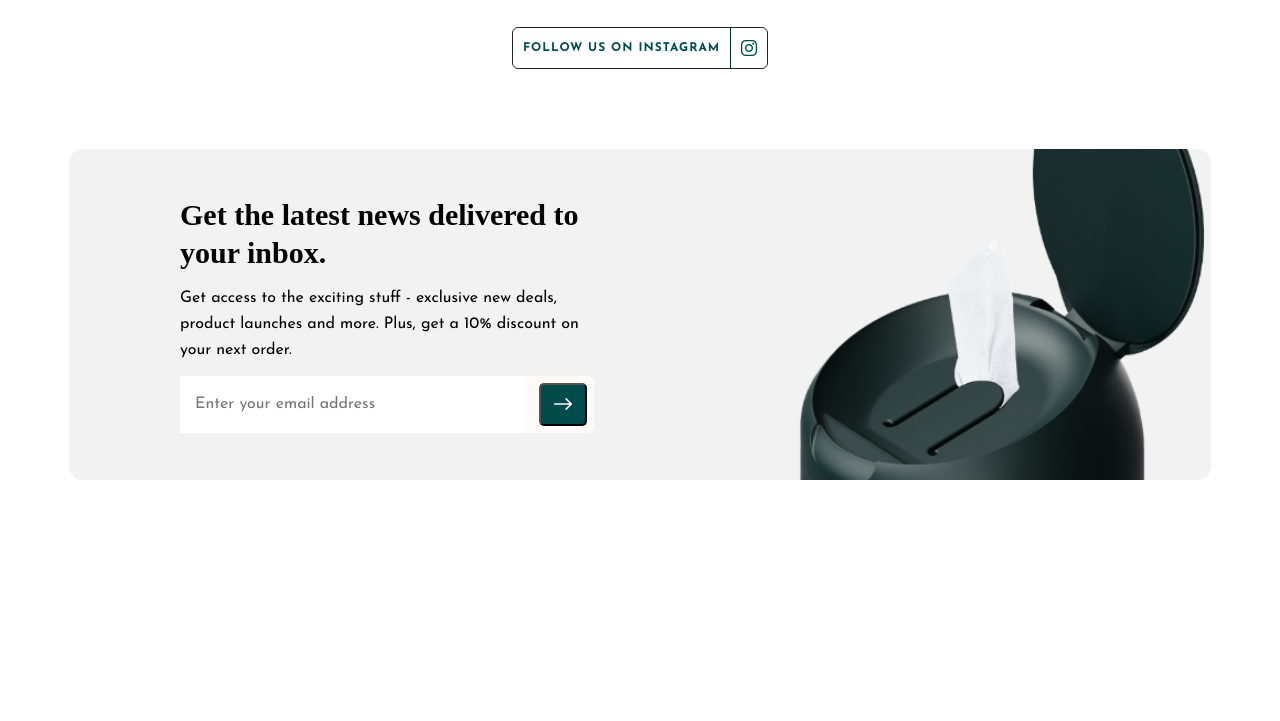
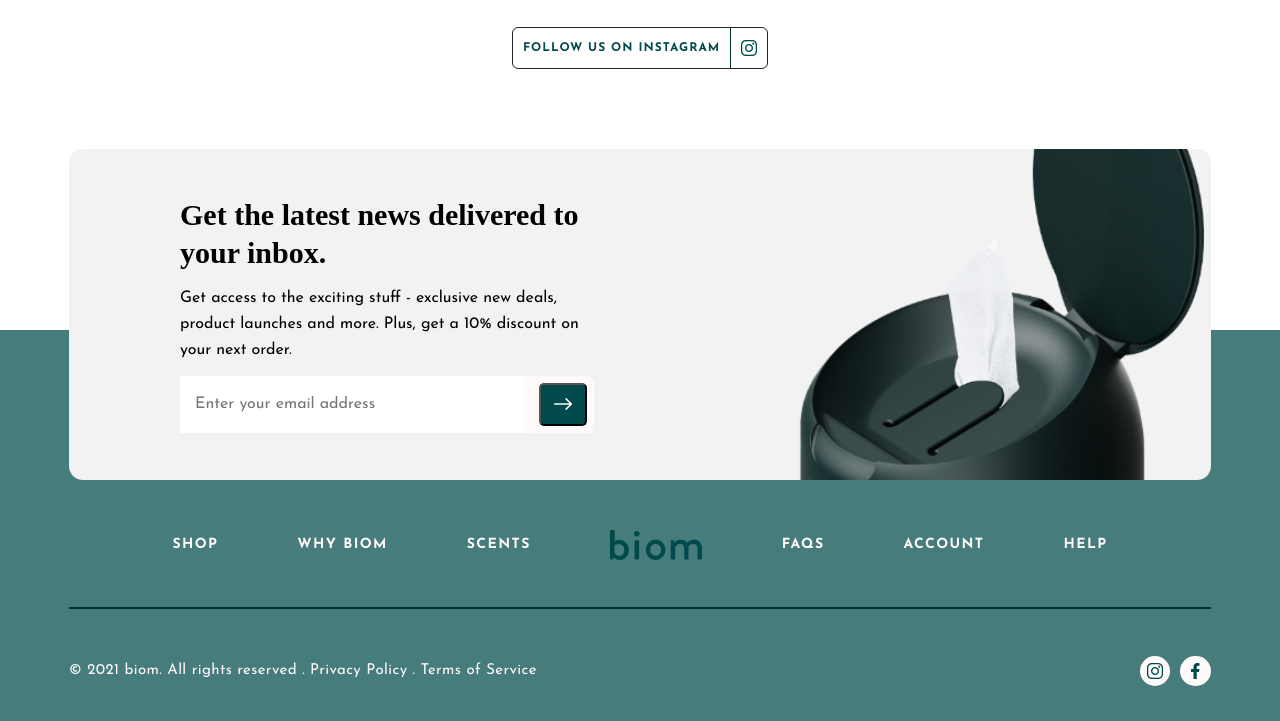
Before and after one commit to Sferavi/Faris_Sahovic_Practical_Option1_Biom, a website: page index.html in a window 1280 px wide. Shown: the part 5064-5785 px from the top of the page. Before the commit the page ends 5544 px from the top, so only its background shows below. Drawn offline with nearby package versions, Linux system fonts and the light colour scheme; a web font is replaced by a local one.

Commit message:
green_footer section - final version

```diff
--- a/css/biom_styles.css
+++ b/css/biom_styles.css
@@ -790,3 +790,105 @@ nav {
     border-radius: 5px;
     margin: 7px;
 }
+
+/* GREEN FOOTER SECTION CSS */
+#green_footer_section {
+    display: flex;
+    flex-direction: column;
+    align-items: center;
+    justify-content: flex-end;
+    background-color: rgb(0, 74, 76, 0.72);
+    gap: 47px;
+    padding: 200px 69px 35px;
+}
+
+#footer_section1 {
+    display: flex;
+    flex-direction: row;
+    align-items: center;
+    justify-content: center;
+    gap: 79px;
+}
+
+#footer_section2 {
+    height: 2px;
+    background-color: #002D33;
+    width: 100%;
+}
+#footer_section3 {
+    display: flex;
+    flex-direction: row;
+    align-items: center;
+    justify-content: space-between;
+    width: 100%;
+
+}
+
+.footer_section1_white_text {
+    font-family: 'Josefin Sans', sans-serif;
+    font-size: 14px;
+    line-height: 20px;
+    font-weight: 700;
+    text-align: left;
+    letter-spacing: 1.4px;
+    color: #FFFAFA;
+    text-transform: uppercase;
+    opacity: 1;
+}
+
+#footer_section3_left_side {
+    display: flex;
+    flex-direction: row;
+    align-items: center;
+    justify-content: center;
+    font-family: 'Josefin Sans', sans-serif;
+    font-size: 15px;
+    font-weight: 400;
+    line-height: 22px;
+    text-align: left;
+    letter-spacing: 0.38px;
+    color: #FFFAFA;
+    opacity: 1;
+    gap: 5px;
+}
+
+#footer_section3_right_side {
+    display: flex;
+    flex-direction: row;
+    align-items: center;
+    justify-content: center;
+    gap: 10px;
+}
+
+.white_hyperlinks {
+    color: #FFFAFA !important;
+}
+
+.white_hyperlinks:link {
+    text-decoration: none;
+    color: #FFFAFA;
+}
+
+.white_hyperlinks:hover{
+    color: #FFFAFA;
+}
+
+.facebook_icon_wrapper {
+    border-radius: 500px;
+    background: #FFFAFA;
+    opacity: 1;
+    padding: 7px 11px;
+    &:hover{
+        cursor: pointer;
+    }
+}
+
+.instagram_icon_wrapper {
+    border-radius: 500px;
+    background: #FFFAFA;
+    opacity: 1;
+    padding: 7px;
+    &:hover{
+        cursor: pointer;
+    }
+}
--- a/index.html
+++ b/index.html
@@ -244,6 +244,39 @@
     </div>
 </div>
 
+<!-- GREEN FOOTER SECTION -->
+<div id="green_footer_section">
+    <div id="footer_section1">
+        <p class="footer_section1_white_text">SHOP</p>
+        <p class="footer_section1_white_text">WHY BIOM</p>
+        <p class="footer_section1_white_text">SCENTS</p>
+        <img src="assets/images/biom logo footer.png" class="footer_section1_green_text"></img>
+        <p class="footer_section1_white_text">FAQS</p>
+        <p class="footer_section1_white_text">ACCOUNT</p>
+        <p class="footer_section1_white_text">HELP</p>
+
+    </div>
+    <div id="footer_section2">
+    </div>
+    <div id="footer_section3">
+        <div id="footer_section3_left_side">
+            <p>© 2021 biom. All rights reserved</p>
+            <p>.</p>
+            <a class="white_hyperlinks" href="#">Privacy Policy</a>
+            <p>.</p>
+            <a class="white_hyperlinks" href="#">Terms of Service</a>
+        </div>
+        <div id="footer_section3_right_side">
+            <div class="instagram_icon_wrapper">
+                <img src="assets/images/Icon ionic-logo-instagram.png">
+            </div>
+            <div class="facebook_icon_wrapper">
+                <img src="assets/images/Icon awesome-facebook-f.png">
+            </div>
+        </div>
+    </div>
+</div>
+
 </body>
 
 <script src="https://cdn.jsdelivr.net/npm/bootstrap@5.0.2/dist/js/bootstrap.bundle.min.js" integrity="sha384-MrcW6ZMFYlzcLA8Nl+NtUVF0sA7MsXsP1UyJoMp4YLEuNSfAP+JcXn/tWtIaxVXM" crossorigin="anonymous"></script>
```
